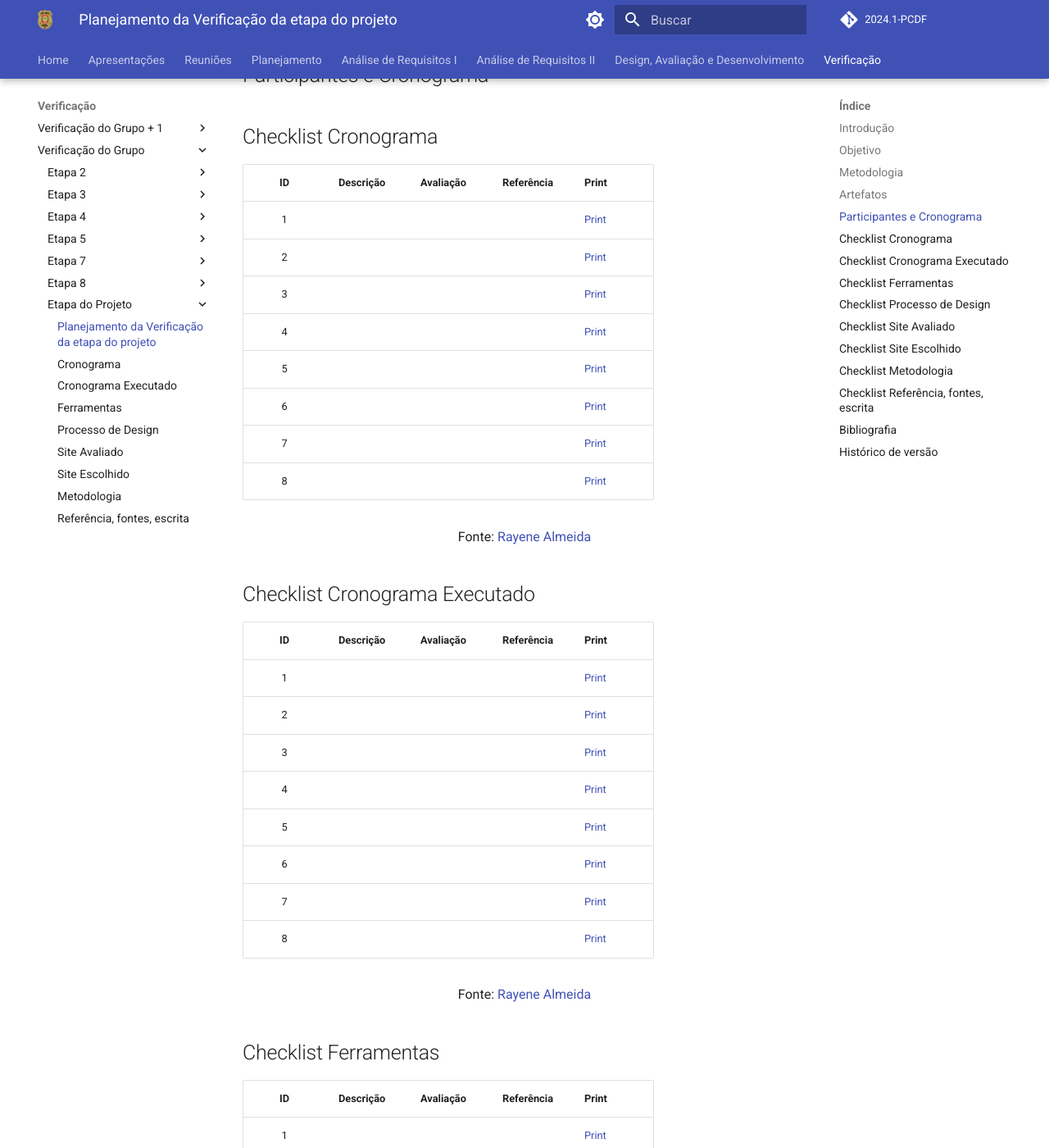
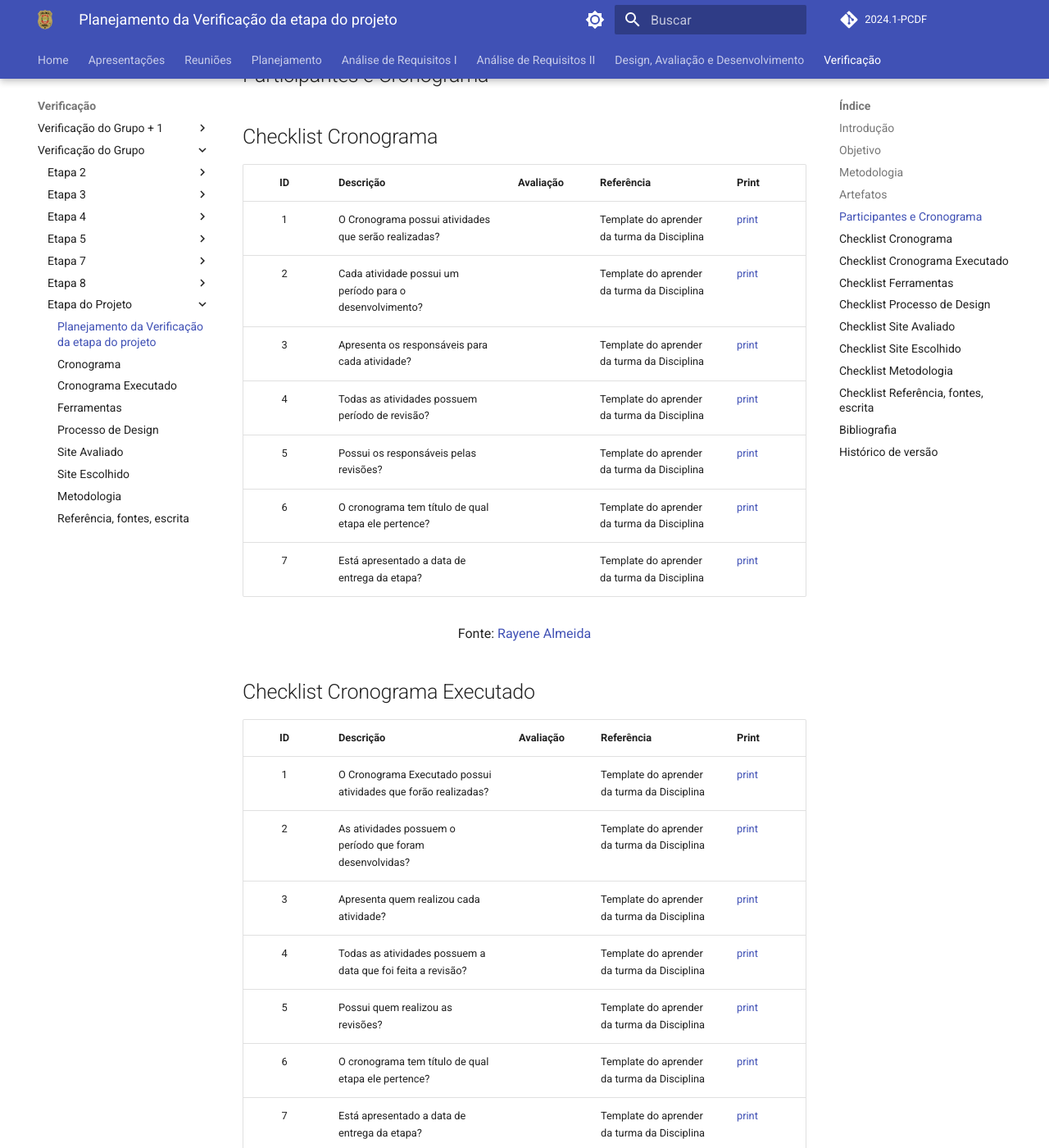
Before and after one commit to Interacao-Humano-Computador/2024.1-PCDF, an MkDocs documentation site: the page built from docs/verificacao/verificacao/Etapa Projeto/planejamento_verificacao.md, in a window 1280 px wide and 1400 px high, scrolled down 1076 px. Shown: the whole window at 82% size. Built offline with MkDocs 1.6.1 and Material for MkDocs 9.7.7, drawn with Linux system fonts in a browser that asks for light colours; comment, search, counter and statistics services are not loaded; some of the changed text lies outside the part shown.

Commit message:
checklists verificação do projeto

```diff
--- a/docs/verificacao/verificacao/Etapa Projeto/planejamento_verificacao.md
+++ b/docs/verificacao/verificacao/Etapa Projeto/planejamento_verificacao.md
@@ -27,30 +27,30 @@
 
 | ID | Descrição | Avaliação | Referência | Print |
 | :----: | --------- | ---------- | ----------- | ------- |
-| 1 | | | | [Print]() |
-| 2 | | | | [Print]() |
-| 3 | | | | [Print]() |
-| 4 | | | | [Print]() |
-| 5 | | | | [Print]() |
-| 6 | | | | [Print]() |
-| 7 | | | | [Print]() |
-| 8 | | | | [Print]() |
+| 1 | O Cronograma possui atividades que serão realizadas?| | Template do aprender da turma da Disciplina| [print](../../../assets/verificacao/verificação%20nosso%20grupo/etapa%20projeto/cronograma.jpeg) |
+| 2 | Cada atividade possui um período para o desenvolvimento?| | Template do aprender da turma da Disciplina| [print](../../../assets/verificacao/verificação%20nosso%20grupo/etapa%20projeto/cronograma.jpeg) |
+| 3 | Apresenta os responsáveis para cada atividade?| | Template do aprender da turma da Disciplina | [print](../../../assets/verificacao/verificação%20nosso%20grupo/etapa%20projeto/cronograma.jpeg) |
+| 4 | Todas as atividades possuem período de revisão?| | Template do aprender da turma da Disciplina | [print](../../../assets/verificacao/verificação%20nosso%20grupo/etapa%20projeto/cronograma.jpeg) |
+| 5 | Possui os responsáveis pelas revisões? | | Template do aprender da turma da Disciplina | [print](../../../assets/verificacao/verificação%20nosso%20grupo/etapa%20projeto/cronograma.jpeg) |
+| 6 | O cronograma tem título de qual etapa ele pertence?| | Template do aprender da turma da Disciplina | [print](../../../assets/verificacao/verificação%20nosso%20grupo/etapa%20projeto/cronograma.jpeg) |
+| 7 | Está apresentado a data de entrega da etapa? | | Template do aprender da turma da Disciplina | [print](../../../assets/verificacao/verificação%20nosso%20grupo/etapa%20projeto/cronograma.jpeg) |
+
 
 <center> <p>Fonte: <a href="https://github.com/rayenealmeida">Rayene Almeida</a></p></center>
 
 
 ## Checklist Cronograma Executado
 
+
 | ID | Descrição | Avaliação | Referência | Print |
 | :----: | --------- | ---------- | ----------- | ------- |
-| 1 | | | | [Print]() |
-| 2 | | | | [Print]() |
-| 3 | | | | [Print]() |
-| 4 | | | | [Print]() |
-| 5 | | | | [Print]() |
-| 6 | | | | [Print]() |
-| 7 | | | | [Print]() |
-| 8 | | | | [Print]() |
+| 1 | O Cronograma Executado possui atividades que forão realizadas?| | Template do aprender da turma da Disciplina| [print](../../../assets/verificacao/verificação%20nosso%20grupo/etapa%20projeto/cronograma.jpeg) |
+| 2 | As atividades possuem o período que foram desenvolvidas?| | Template do aprender da turma da Disciplina| [print](../../../assets/verificacao/verificação%20nosso%20grupo/etapa%20projeto/cronograma.jpeg) |
+| 3 | Apresenta quem realizou cada atividade?| | Template do aprender da turma da Disciplina | [print](../../../assets/verificacao/verificação%20nosso%20grupo/etapa%20projeto/cronograma.jpeg) |
+| 4 | Todas as atividades possuem a data que foi feita a revisão?| | Template do aprender da turma da Disciplina | [print](../../../assets/verificacao/verificação%20nosso%20grupo/etapa%20projeto/cronograma.jpeg) |
+| 5 | Possui quem realizou as revisões? | | Template do aprender da turma da Disciplina | [print](../../../assets/verificacao/verificação%20nosso%20grupo/etapa%20projeto/cronograma.jpeg) |
+| 6 | O cronograma tem título de qual etapa ele pertence?| | Template do aprender da turma da Disciplina | [print](../../../assets/verificacao/verificação%20nosso%20grupo/etapa%20projeto/cronograma.jpeg) |
+| 7 | Está apresentado a data de entrega da etapa? | | Template do aprender da turma da Disciplina | [print](../../../assets/verificacao/verificação%20nosso%20grupo/etapa%20projeto/cronograma.jpeg) |
 
 <center> <p>Fonte: <a href="https://github.com/rayenealmeida">Rayene Almeida</a></p></center>
 
@@ -59,8 +59,8 @@
 
 | ID | Descrição | Avaliação | Referência | Print |
 | :----: | --------- | ---------- | ----------- | ------- |
-| 1 | | | | [Print]() |
-| 2 | | | | [Print]() |
+| 1 | Possui as ferrementas que serão/foram utilizadas no desenvolvimento do projeto?| | Página 11 | [print](../../../assets/verificacao/verificação%20nosso%20grupo/etapa%20projeto/pagina11.jpeg)  |
+| 2 | As ferramentas são possíveis de usar e não apresentam problemas de usabilidade? | | | [Print]() |
 | 3 | | | | [Print]() |
 | 4 | | | | [Print]() |
 | 5 | | | | [Print]() |
@@ -76,14 +76,10 @@
 
 | ID | Descrição | Avaliação | Referência | Print |
 | :----: | --------- | ---------- | ----------- | ------- |
-| 1 | | | | [Print]() |
-| 2 | | | | [Print]() |
-| 3 | | | | [Print]() |
-| 4 | | | | [Print]() |
-| 5 | | | | [Print]() |
-| 6 | | | | [Print]() |
-| 7 | | | | [Print]() |
-| 8 | | | | [Print]() |
+| 1 |O processo de design inclui o diagrama sugerido pelo método selecionado ? 	 | | Página 113| [print](../../../assets/verificacao/verificação%20nosso%20grupo/etapa%20projeto/processodedesign.jpeg) |
+| 2 | O modo de execução do ciclo de vida está detalhado? | | Página 115| [print](../../../assets/verificacao/verificação%20nosso%20grupo/etapa%20projeto/ciclodevida.jpeg)  |
+| 3 | A definição do ciclo de vida foi justificado ? | | Página 115 | [print](../../../assets/verificacao/verificação%20nosso%20grupo/etapa%20projeto/ciclodevida.jpeg) |
+| 4 | A forma como o ciclo de vida será executado é detalhada? | Página 115| | [print](../../../assets/verificacao/verificação%20nosso%20grupo/etapa%20projeto/ciclodevida.jpeg) |
 
 <center> <p>Fonte: <a href="https://github.com/rayenealmeida">Rayene Almeida</a></p></center>
 
```
Also changed, not shown: docs/assets/verificacao/verificação nosso grupo/etapa projeto/ciclodevida.jpeg (added), docs/assets/verificacao/verificação nosso grupo/etapa projeto/cronograma.jpeg (added), docs/assets/verificacao/verificação nosso grupo/etapa projeto/pagina11.jpeg (added), docs/assets/verificacao/verificação nosso grupo/etapa projeto/processodedesign.jpeg (added).
